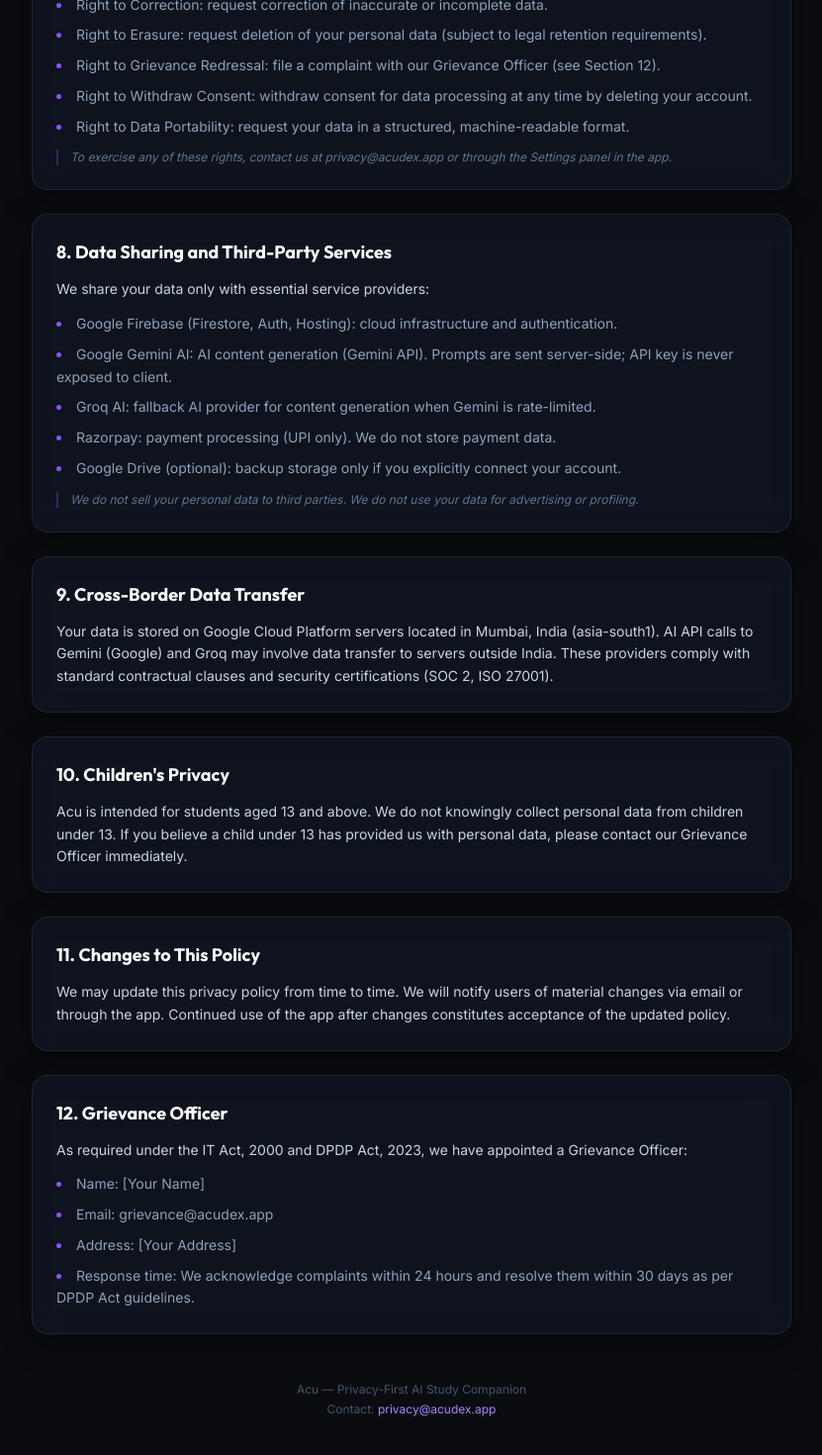
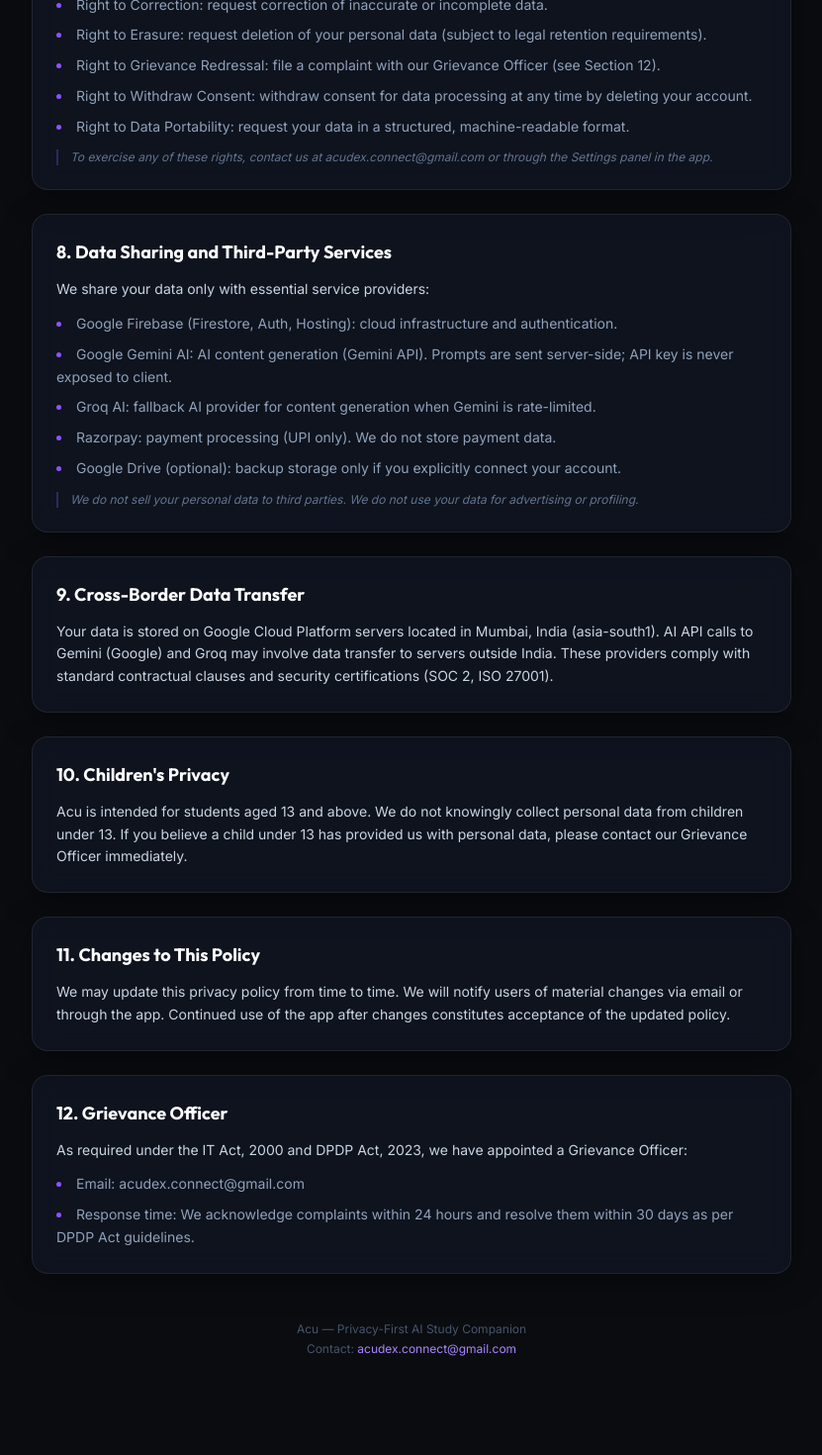
Before and after one commit to thepolyformstudio/Acu, a Next.js app: page /privacy in a window 1280 px wide. Shown: the part 2248-3718 px from the top of the page at 99% size, without its empty margins (224-1055 px from the left). Built offline with nearby package versions, Linux system fonts and the light colour scheme.

Commit message:
fix: replace all app emails with acudex.connect@gmail.com, remove grievance name/address

```diff
--- a/src/app/privacy/page.tsx
+++ b/src/app/privacy/page.tsx
@@ -82,7 +82,7 @@
             "Right to Withdraw Consent: withdraw consent for data processing at any time by deleting your account.",
             "Right to Data Portability: request your data in a structured, machine-readable format.",
           ],
-          note: "To exercise any of these rights, contact us at privacy@acudex.app or through the Settings panel in the app.",
+          note: "To exercise any of these rights, contact us at acudex.connect@gmail.com or through the Settings panel in the app.",
         },
         {
           h: "8. Data Sharing and Third-Party Services",
@@ -112,9 +112,7 @@
           h: "12. Grievance Officer",
           p: "As required under the IT Act, 2000 and DPDP Act, 2023, we have appointed a Grievance Officer:",
           items: [
-            "Name: [Your Name]",
-            "Email: grievance@acudex.app",
-            "Address: [Your Address]",
+            "Email: acudex.connect@gmail.com",
             "Response time: We acknowledge complaints within 24 hours and resolve them within 30 days as per DPDP Act guidelines.",
           ],
         },
@@ -214,9 +212,7 @@
           h: "12. शिकायत अधिकारी",
           p: "IT अधिनियम, 2000 और DPDP अधिनियम, 2023 के तहत आवश्यकतानुसार, हमने एक शिकायत अधिकारी नियुक्त किया है:",
           items: [
-            "नाम: [आपका नाम]",
-            "ईमेल: grievance@acudex.app",
-            "पता: [आपका पता]",
+            "ईमेल: acudex.connect@gmail.com",
             "प्रतिक्रिया समय: हम 24 घंटे के भीतर शिकायतें स्वीकार करते हैं और DPDP अधिनियम दिशानिर्देशों के अनुसार 30 दिनों के भीतर उनका समाधान करते हैं।",
           ],
         },
@@ -289,8 +285,8 @@
           <p>Acu — Privacy-First AI Study Companion</p>
           <p className="mt-1">
             Contact:{" "}
-            <a href="mailto:privacy@acudex.app" className="text-violet-400 hover:text-violet-300">
-              privacy@acudex.app
+            <a href="mailto:acudex.connect@gmail.com" className="text-violet-400 hover:text-violet-300">
+              acudex.connect@gmail.com
             </a>
           </p>
         </div>
```
